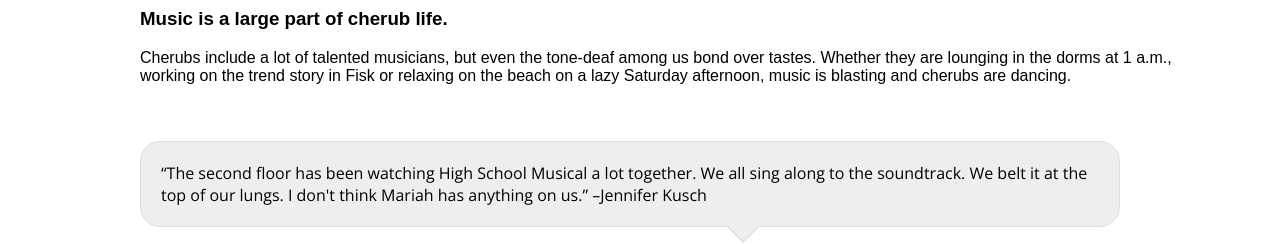
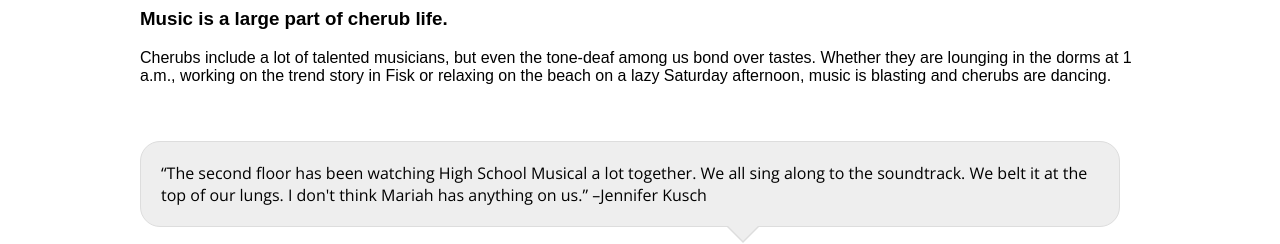
Before and after one commit to medillcherubs/2015-cherub-music, a plain HTML site: page index.html in a window 1280 px wide. Shown: the top 244 px of the page. Drawn offline with nearby package versions, Linux system fonts and the light colour scheme; grey boxes are pictures that could not be loaded; a script that the page names is missing.

Commit message:
Update index.html

```diff
--- a/index.html
+++ b/index.html
@@ -82,7 +82,7 @@ z-index: 0;
 {
   font-family: "Arial";
      word-wrap: break-word;
-   width: 1050px;
+   max-width: 1050px;
 }
 .ending
 {
```
